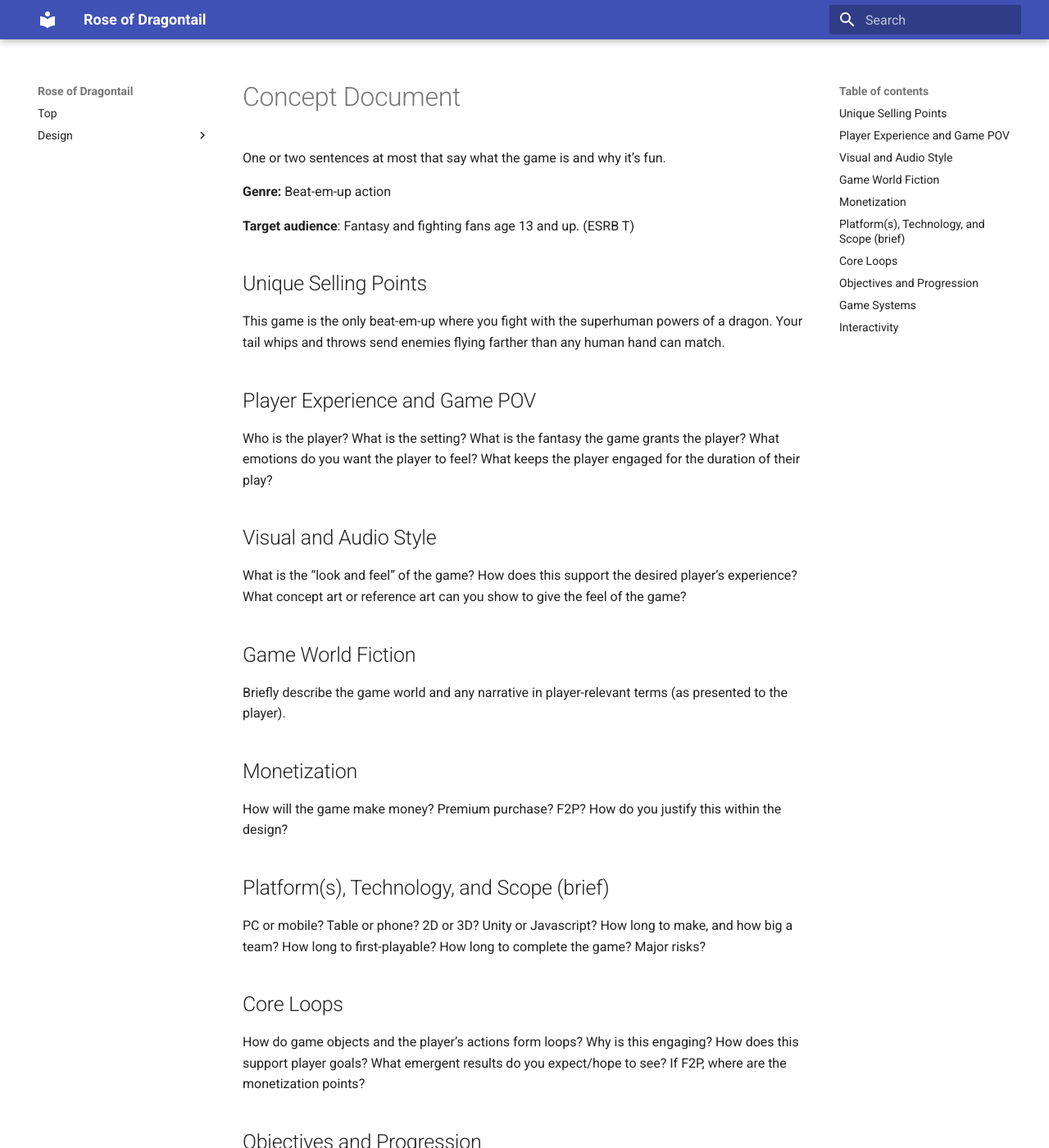
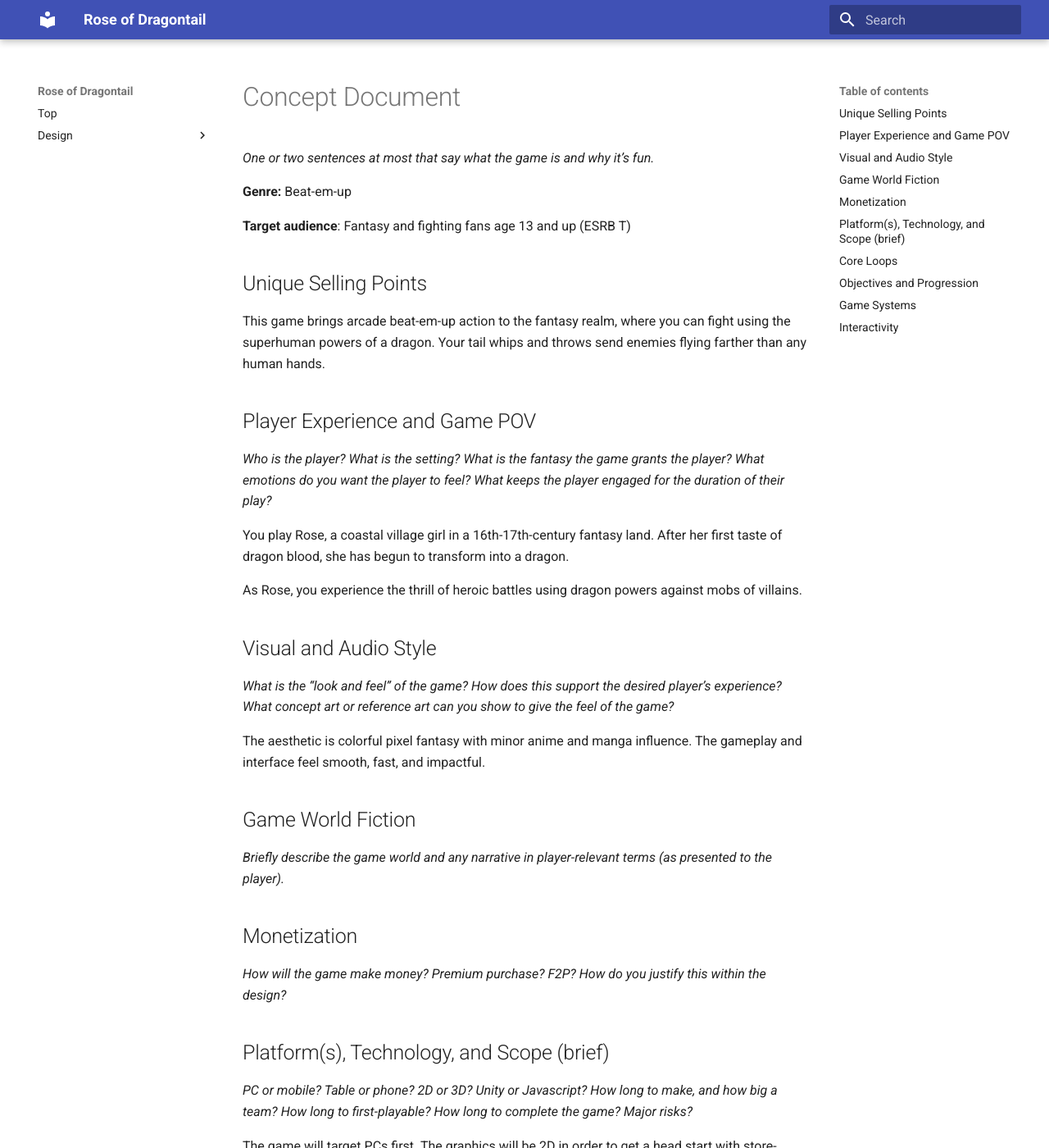
Before and after one commit to IoriBranford/dragontail-doc, an MkDocs documentation site: the page built from docs/concept.md, in a window 1280 px wide and 1400 px high. Shown: the whole window at 82% size. Built offline with MkDocs 1.6.1 and Material for MkDocs 9.7.7, drawn with Linux system fonts in a browser that asks for light colours; some of the changed text lies outside the part shown.

Commit message:
Start filling new concept doc.

```diff
--- a/docs/concept.md
+++ b/docs/concept.md
@@ -1,47 +1,67 @@
 # Concept Document
 
-One or two sentences at most that say what the game is and why it’s fun.
+*One or two sentences at most that say what the game is and why it’s fun.*
 
-**Genre:** Beat-em-up action
+**Genre:** Beat-em-up
 
-**Target audience**: Fantasy and fighting fans age 13 and up. (ESRB T)
+**Target audience**: Fantasy and fighting fans age 13 and up (ESRB T)
 
 ## Unique Selling Points
 
-This game is the only beat-em-up where you fight with the superhuman powers of a dragon. Your tail whips and throws send enemies flying farther than any human hand can match.
+This game brings arcade beat-em-up action to the fantasy realm, where you can fight using the superhuman powers of a dragon. Your tail whips and throws send enemies flying farther than any human hands.
 
 ## Player Experience and Game POV
 
-Who is the player? What is the setting? What is the fantasy the game grants the player? What emotions do you want the player to feel? What keeps the player engaged for the duration of their play?
+*Who is the player? What is the setting? What is the fantasy the game grants the player? What emotions do you want the player to feel? What keeps the player engaged for the duration of their play?*
+
+You play Rose, a coastal village girl in a 16th-17th-century fantasy land. After her first taste of dragon blood, she has begun to transform into a dragon.
+
+As Rose, you experience the thrill of heroic battles using dragon powers against mobs of villains.
 
 ## Visual and Audio Style
 
-What is the “look and feel” of the game? How does this support the desired player’s experience? What concept art or reference art can you show to give the feel of the game?
+*What is the “look and feel” of the game? How does this support the desired player’s experience? What concept art or reference art can you show to give the feel of the game?*
+
+The aesthetic is colorful pixel fantasy with minor anime and manga influence. The gameplay and interface feel smooth, fast, and impactful.
 
 ## Game World Fiction
 
-Briefly describe the game world and any narrative in player-relevant terms (as presented to the player).
+*Briefly describe the game world and any narrative in player-relevant terms (as presented to the player).*
 
 ## Monetization
 
-How will the game make money? Premium purchase? F2P? How do you justify this within the design?
+*How will the game make money? Premium purchase? F2P? How do you justify this within the design?*
 
 ## Platform(s), Technology, and Scope (brief)
 
-PC or mobile? Table or phone? 2D or 3D? Unity or Javascript? How long to make, and how big a team? How long to first-playable? How long to complete the game? Major risks?
+*PC or mobile? Table or phone? 2D or 3D? Unity or Javascript? How long to make, and how big a team? How long to first-playable? How long to complete the game? Major risks?*
+
+The game will target PCs first. The graphics will be 2D in order to get a head start with store-bought and Creative Commons assets. The tools are LOVE app framework, Tiled map editor, LibreOffice Calc for data editing, and Github/Gitlab for code repository and build automation.
+
+The team is a single developer as programmer, designer, and producer. Art, music and sound assets will be free, bought, or hired.
 
 ## Core Loops
 
-How do game objects and the player’s actions form loops? Why is this engaging? How does this support player goals? What emergent results do you expect/hope to see? If F2P, where are the monetization points?
+*How do game objects and the player’s actions form loops? Why is this engaging? How does this support player goals? What emergent results do you expect/hope to see? If F2P, where are the monetization points?*
 
 ## Objectives and Progression
 
-How does the player move through the game, literally and figuratively, from tutorial to end? What are their short-term and long-term goals (explicit or implicit)? How do these support the game concept, style, and player-fantasy?
+*How does the player move through the game, literally and figuratively, from tutorial to end? What are their short-term and long-term goals (explicit or implicit)? How do these support the game concept, style, and player-fantasy?*
 
 ## Game Systems
 
-What systems are needed to make this game? Which ones are internal (simulation, etc.) and which does the player interact with?
+*What systems are needed to make this game? Which ones are internal (simulation, etc.) and which does the player interact with?*
+
+Player-facing systems
+
+- Fighting physics - striking, grabbing, throwing, slamming into walls or hazards
+- Fighter condition - health, ability to attack and move
+
+Internal systems
+
+- Enemy dispatch - add enemies when player advances to certain points in the level
+- Enemy behavior - decide move and attack based on situation and skill level
 
 ## Interactivity
 
-How are different kinds of interactivity used? (Action/Feedback, ST Cog, LT Cog, Emotional, Social, Cultural) What is the player doing moment-by-moment? How does the player move through the world? How does physics/combat/etc. work? A clear, professional-looking sketch of the primary game UX is helpful.
+*How are different kinds of interactivity used? (Action/Feedback, ST Cog, LT Cog, Emotional, Social, Cultural) What is the player doing moment-by-moment? How does the player move through the world? How does physics/combat/etc. work? A clear, professional-looking sketch of the primary game UX is helpful.*
```
